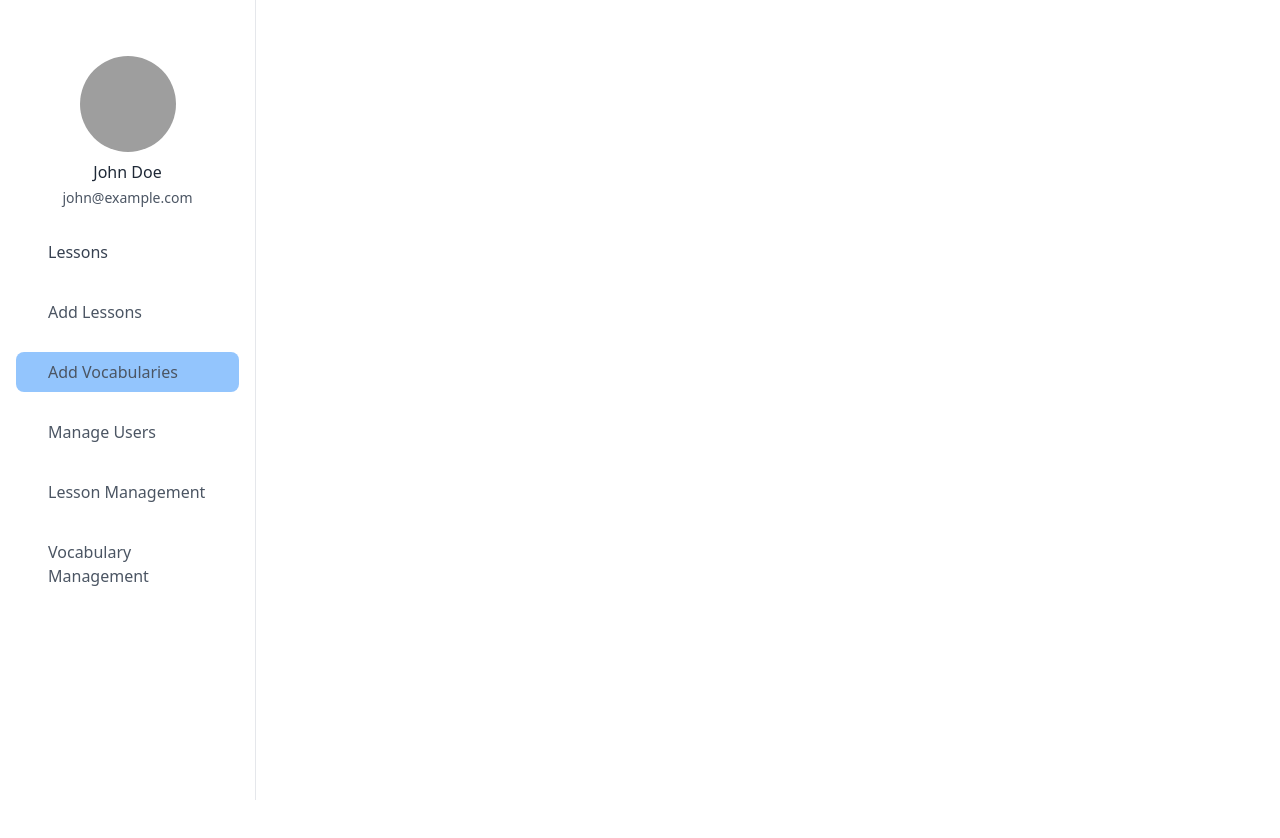
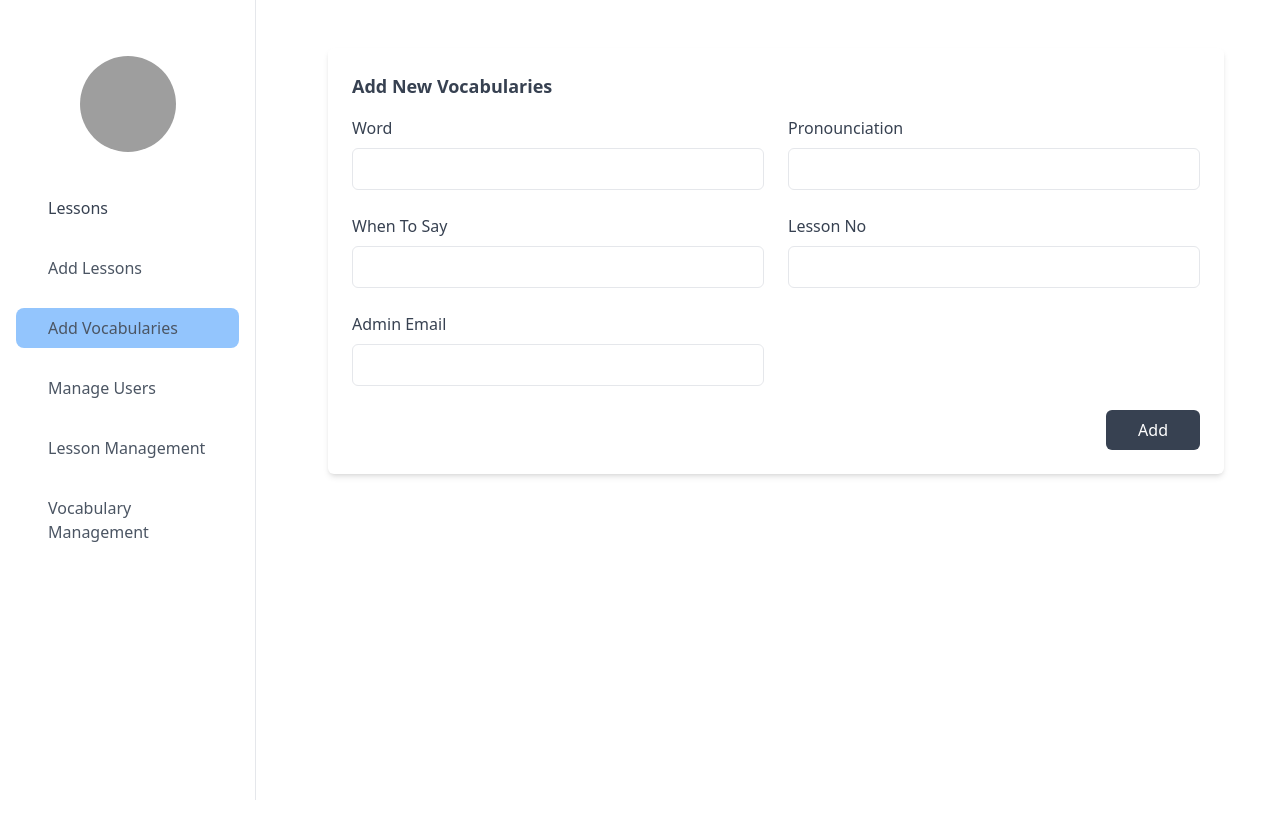
Before and after one commit to Sakib928/language-learning, a React (Vite) app: page /dashboard/addvocabs in a window 1280 px wide. Shown: the top 838 px of the page. Built offline with nearby package versions, Linux system fonts and the light colour scheme; no server answers; grey boxes are pictures that could not be loaded.

Commit message:
added vocabulary form

```diff
--- a/package.json
+++ b/package.json
@@ -15,6 +15,7 @@
     "react-hook-form": "^7.54.0",
     "react-icons": "^5.4.0",
     "react-query": "^3.39.3",
+    "react-responsive": "^10.0.0",
     "react-router-dom": "^7.0.2",
     "sweetalert2": "^11.14.5"
   },
--- a/src/components/AddLessons.jsx
+++ b/src/components/AddLessons.jsx
@@ -1,5 +1,79 @@
+import { useForm } from "react-hook-form";
+import useAxiosSecure from "../hooks/useAxiosSecure";
+import Swal from "sweetalert2";
+
 const AddLessons = () => {
-  return <div></div>;
+  const {
+    register,
+    handleSubmit,
+    formState: { errors },
+  } = useForm();
+
+  const axiosSecure = useAxiosSecure();
+
+  const onSubmit = async (data) => {
+    console.log(data);
+    await axiosSecure.post("/addlessons", data).then((res) => {
+      console.log(res.data);
+      if (res.data.insertedId) {
+        Swal.fire("Lesson added");
+      }
+    });
+  };
+
+  return (
+    <section className="max-w-4xl p-6 mx-auto bg-white rounded-md shadow-md">
+      <h2 className="text-lg font-semibold text-gray-700 capitalize">
+        Add a new lesson
+      </h2>
+
+      <form onSubmit={handleSubmit(onSubmit)}>
+        <div className="grid grid-cols-1 gap-6 mt-4 sm:grid-cols-2">
+          <div>
+            <label className="text-gray-700" htmlFor="lesson">
+              Lesson Number
+            </label>
+            <input
+              {...register("lessonNumber", {
+                pattern: { value: /^[1-9][0-9]*$/ },
+                required: true,
+              })}
+              id="lesson"
+              type="text"
+              className="block w-full px-4 py-2 mt-2 text-gray-700 bg-white border border-gray-200 rounded-md focus:border-blue-400 focus:ring-blue-300 focus:ring-opacity-40 focus:outline-none focus:ring"
+            />
+            {errors.lessonNumber && (
+              <p className="text-red-500">Must be a number</p>
+            )}
+          </div>
+
+          <div>
+            <label className="text-gray-700" htmlFor="lessonTitle">
+              Lesson Title
+            </label>
+            <input
+              {...register("lessonTitle")}
+              id="lessonTitle"
+              type="text"
+              className="block w-full px-4 py-2 mt-2 text-gray-700 bg-white border border-gray-200 rounded-md focus:border-blue-400 focus:ring-blue-300 focus:ring-opacity-40 focus:outline-none focus:ring"
+            />
+            {errors.lessonTitle && (
+              <p className="text-red-500">This field is required</p>
+            )}
+          </div>
+        </div>
+
+        <div className="flex justify-end mt-6">
+          <button
+            type="submit"
+            className="px-8 py-2.5 leading-5 text-white transition-colors duration-300 transform bg-gray-700 rounded-md hover:bg-gray-600 focus:outline-none focus:bg-gray-600"
+          >
+            Add
+          </button>
+        </div>
+      </form>
+    </section>
+  );
 };
 
 export default AddLessons;
--- a/src/components/AddVocabs.jsx
+++ b/src/components/AddVocabs.jsx
@@ -1,5 +1,121 @@
+import { useForm } from "react-hook-form";
+import useAxiosSecure from "../hooks/useAxiosSecure";
+import Swal from "sweetalert2";
+
 const AddVocabs = () => {
-  return <div></div>;
+  const adminEmail = localStorage.getItem("email");
+  const {
+    register,
+    handleSubmit,
+    formState: { errors },
+  } = useForm();
+
+  const axiosSecure = useAxiosSecure();
+
+  const onSubmit = async (data) => {
+    // console.log(data);
+    await axiosSecure.post("/addvocabulary", data).then((res) => {
+      console.log(res.data);
+      if (res.data.insertedId) {
+        Swal.fire("added vocabulary");
+      }
+    });
+  };
+  return (
+    <section className="max-w-4xl p-6 mx-auto bg-white rounded-md shadow-md">
+      <h2 className="text-lg font-semibold text-gray-700 capitalize">
+        Add New Vocabularies
+      </h2>
+
+      <form onSubmit={handleSubmit(onSubmit)}>
+        <div className="grid grid-cols-1 gap-6 mt-4 sm:grid-cols-2">
+          <div>
+            <label className="text-gray-700" htmlFor="word">
+              Word
+            </label>
+            <input
+              {...register("word", { required: true })}
+              id="word"
+              type="text"
+              className="block w-full px-4 py-2 mt-2 text-gray-700 bg-white border border-gray-200 rounded-md focus:border-blue-400 focus:ring-blue-300 focus:ring-opacity-40 focus:outline-none focus:ring"
+            />
+            {errors.word && (
+              <p className="text-red-500">This field is required</p>
+            )}
+          </div>
+
+          <div>
+            <label className="text-gray-700" htmlFor="pronounciation">
+              Pronounciation
+            </label>
+            <input
+              {...register("pronounciation", { required: true })}
+              id="pronounciation"
+              type="text"
+              className="block w-full px-4 py-2 mt-2 text-gray-700 bg-white border border-gray-200 rounded-md focus:border-blue-400 focus:ring-blue-300 focus:ring-opacity-40 focus:outline-none focus:ring"
+            />
+            {errors.word && (
+              <p className="text-red-500">This field is required</p>
+            )}
+          </div>
+
+          <div>
+            <label className="text-gray-700" htmlFor="Whentosay">
+              When To Say
+            </label>
+            <input
+              {...register("whentosay", { required: true })}
+              id="Whentosay"
+              type="text"
+              className="block w-full px-4 py-2 mt-2 text-gray-700 bg-white border border-gray-200 rounded-md focus:border-blue-400 focus:ring-blue-300 focus:ring-opacity-40 focus:outline-none focus:ring"
+            />
+            {errors.whentosay && (
+              <p className="text-red-500">This field is required</p>
+            )}
+          </div>
+
+          <div>
+            <label className="text-gray-700" htmlFor="lessonNo">
+              Lesson No
+            </label>
+            <input
+              {...register("lessonNumber", {
+                pattern: { value: /^[1-9][0-9]*$/ },
+                required: true,
+              })}
+              id="lessonNo"
+              type="text"
+              className="block w-full px-4 py-2 mt-2 text-gray-700 bg-white border border-gray-200 rounded-md focus:border-blue-400 focus:ring-blue-300 focus:ring-opacity-40 focus:outline-none focus:ring"
+            />
+            {errors.lessonNumber && (
+              <p className="text-red-500">Must be a number</p>
+            )}
+          </div>
+          <div>
+            <label className="text-gray-700" htmlFor="adminEmail">
+              Admin Email
+            </label>
+            <input
+              id="adminEmail"
+              value={adminEmail}
+              type="email"
+              readOnly
+              className="block w-full px-4 py-2 mt-2 text-gray-700 bg-white border border-gray-200 rounded-md focus:border-blue-400 focus:ring-blue-300 focus:ring-opacity-40 focus:outline-none focus:ring"
+            />
+          </div>
+        </div>
+
+        <div className="flex justify-end mt-6">
+          <button
+            type="submit"
+            className="px-8 py-2.5 leading-5 text-white transition-colors duration-300 transform bg-gray-700 rounded-md hover:bg-gray-600 focus:outline-none focus:bg-gray-600"
+          >
+            Add
+          </button>
+        </div>
+      </form>
+    </section>
+  );
 };
 
 export default AddVocabs;
--- a/src/components/Login.jsx
+++ b/src/components/Login.jsx
@@ -26,6 +26,9 @@ const Login = () => {
         Swal.fire("Successfully logged in!");
         localStorage.setItem("token", res.data.token);
         localStorage.setItem("role", res.data.userData.role);
+        localStorage.setItem("name", res.data.userData.name);
+        localStorage.setItem("email", res.data.userData.email);
+        localStorage.setItem("image", res.data.userData.image);
         setUser(res.data);
       } else {
         Swal.fire("Invalid credentials");
--- a/src/hooks/useAxiosSecure.jsx
+++ b/src/hooks/useAxiosSecure.jsx
@@ -3,7 +3,7 @@ import useAuth from "./useAuth";
 import { useNavigate } from "react-router-dom";
 
 const axiosSecure = axios.create({
-  baseURL: "https://assignment-server-nine-gray.vercel.app",
+  baseURL: "http://localhost:5000",
 });
 const useAxiosSecure = () => {
   const { logout } = useAuth();
--- a/src/layout/Dashboard.jsx
+++ b/src/layout/Dashboard.jsx
@@ -1,11 +1,15 @@
 import { useRef, useState } from "react";
 import { GiHamburgerMenu } from "react-icons/gi";
 import { IoCloseSharp } from "react-icons/io5";
+import { useMediaQuery } from "react-responsive";
 import { NavLink, Outlet } from "react-router-dom";
 
 const Dashboard = () => {
   const [isOpen, setIsOpen] = useState(true);
   const sidebarRef = useRef();
+  const isMobile = useMediaQuery({ query: "(max-width: 768px)" });
+  const adminName = localStorage.getItem("name");
+  const adminEmail = localStorage.getItem("email");
 
   const toggleSidebar = () => {
     setIsOpen(!isOpen);
@@ -41,15 +45,18 @@ const Dashboard = () => {
                 src="https://images.unsplash.com/photo-1531427186611-ecfd6d936c79?ixid=MXwxMjA3fDB8MHxwaG90by1wYWdlfHx8fGVufDB8fHw%3D&ixlib=rb-1.2.1&auto=format&fit=crop&w=634&q=80"
                 alt="avatar"
               />
-              <h4 className="mx-2 mt-2 font-medium text-gray-800">John Doe</h4>
+              <h4 className="mx-2 mt-2 font-medium text-gray-800">
+                {adminName}
+              </h4>
               <p className="mx-2 mt-1 text-sm font-medium text-gray-600">
-                john@example.com
+                {adminEmail}
               </p>
             </div>
 
             <div className="flex flex-col justify-between flex-1 mt-6">
               <nav>
                 <NavLink
+                  onClick={isMobile ? toggleSidebar : ""}
                   to="/dashboard/lessons"
                   className="flex items-center px-4 py-2 text-gray-700 hover:bg-gray-100 rounded-lg"
                 >
@@ -57,6 +64,7 @@ const Dashboard = () => {
                 </NavLink>
 
                 <NavLink
+                  onClick={isMobile ? toggleSidebar : ""}
                   to="/dashboard/addlessons"
                   className="flex items-center px-4 py-2 mt-5 text-gray-600 transition-colors  rounded-lg hover:bg-blue-400 hover:text-gray-700"
                 >
@@ -64,6 +72,7 @@ const Dashboard = () => {
                 </NavLink>
 
                 <NavLink
+                  onClick={isMobile ? toggleSidebar : ""}
                   to="/dashboard/addvocabs"
                   className="flex items-center px-4 py-2 mt-5 text-gray-600 transition-colors  rounded-lg hover:bg-blue-400 hover:text-gray-700"
                 >
@@ -71,18 +80,21 @@ const Dashboard = () => {
                 </NavLink>
 
                 <NavLink
+                  onClick={isMobile ? toggleSidebar : ""}
                   to="/dashboard/manageusers"
                   className="flex items-center px-4 py-2 mt-5 text-gray-600 transition-colors  rounded-lg hover:bg-blue-400 hover:text-gray-700"
                 >
                   <span className="mx-4 font-medium">Manage Users</span>
                 </NavLink>
                 <NavLink
+                  onClick={isMobile ? toggleSidebar : ""}
                   to="/dashboard/managelessons"
                   className="flex items-center px-4 py-2 mt-5 text-gray-600 transition-colors  rounded-lg hover:bg-blue-400 hover:text-gray-700"
                 >
                   <span className="mx-4 font-medium">Lesson Management</span>
                 </NavLink>
                 <NavLink
+                  onClick={isMobile ? toggleSidebar : ""}
                   to="/dashboard/managevocabs"
                   className="flex items-center px-4 py-2 mt-5 text-gray-600 transition-colors  rounded-lg hover:bg-blue-400 hover:text-gray-700"
                 >
```
Also changed, not shown: 1 other file (tests, documents, lock files or other folders).
